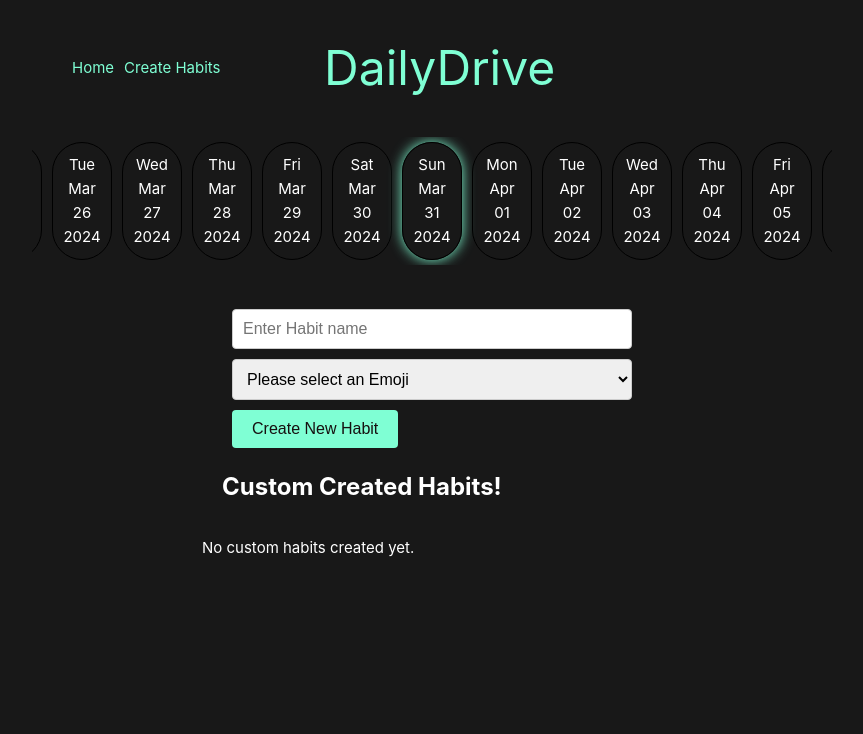
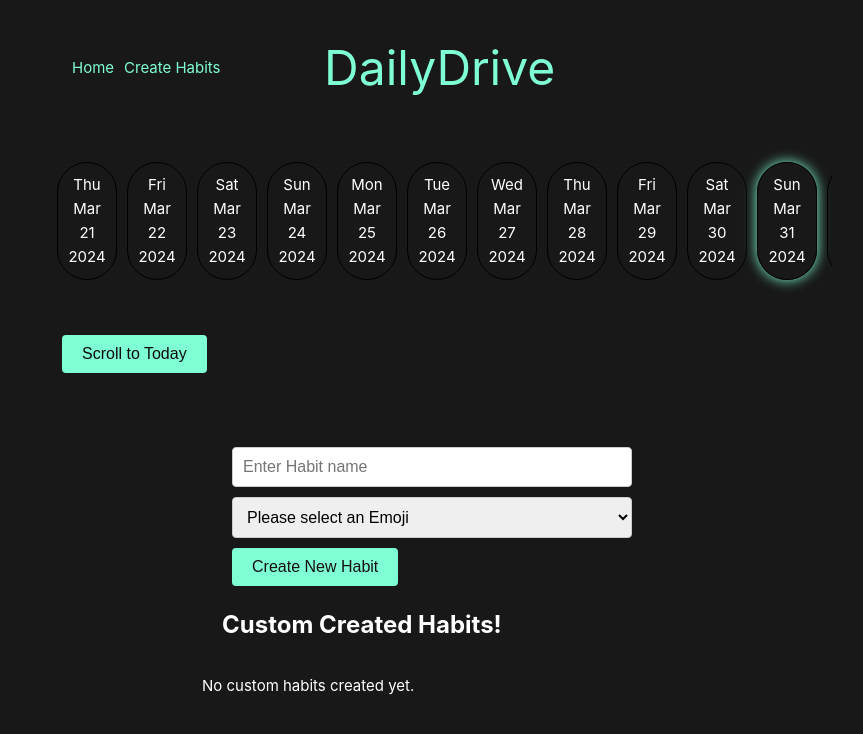
Before and after one commit to henriits/habit_tracker_vue, a Vue app in the folder habit-tracker/: page /create_habits in a window 1280 px wide. Shown: the top 734 px of the page, without its empty margins (208-1071 px from the left). Built offline with nearby package versions, Linux system fonts and the light colour scheme.

Commit message:
add button for scroll, remove auto scroll to middle

```diff
--- a/habit-tracker/src/components/DatesView.vue
+++ b/habit-tracker/src/components/DatesView.vue
@@ -13,17 +13,22 @@
       </div>
     </div>
   </div>
+  <div class="scroll-button-position">
+    <button class="custom-button" type="button" @click="scrollToMiddle">
+      Scroll to Today
+    </button>
+  </div>
 </template>
 
 <script setup>
-import { ref, onMounted, onBeforeUnmount } from "vue";
+import { ref, onMounted } from "vue";
 import { useRouter } from "vue-router";
 
 const router = useRouter();
 
 const currentDate = new Date();
-const numberOfDaysBefore = 7;
-const numberOfDaysAfter = 7;
+const numberOfDaysBefore = 10;
+const numberOfDaysAfter = 10;
 const dates = ref([]);
 const checked = ref([]);
 const scrollContainer = ref(null);
@@ -70,27 +75,22 @@ const scrollToMiddle = () => {
 
 const handleScroll = () => {
   clearTimeout(scrollTimeout.value);
-  scrollTimeout.value = setTimeout(() => {
-    scrollToMiddle();
-  }, 5000);
 };
 
 onMounted(() => {
   generateDates();
-  setTimeout(() => {
-    scrollToMiddle();
-  }, 3000);
-});
-
-onBeforeUnmount(() => {
-  clearTimeout(scrollTimeout.value);
 });
 </script>
 
 <style scoped>
+.scroll-button-position {
+  margin: 30px;
+}
+
 .date-div-container {
   display: inline-block;
   width: max-content;
+  margin: 20px;
 }
 
 .date-div {
--- a/habit-tracker/src/components/SelectHabitAndDate.vue
+++ b/habit-tracker/src/components/SelectHabitAndDate.vue
@@ -120,6 +120,7 @@ function attachHabitToSelectedDate() {
   border-radius: 4px;
   font-size: 16px;
   cursor: pointer;
+  margin: auto;
 }
 
 .custom-button:hover {
```
Also changed, not shown: habit-tracker/src/components/CreateHabits.vue (+1 -6 lines).
